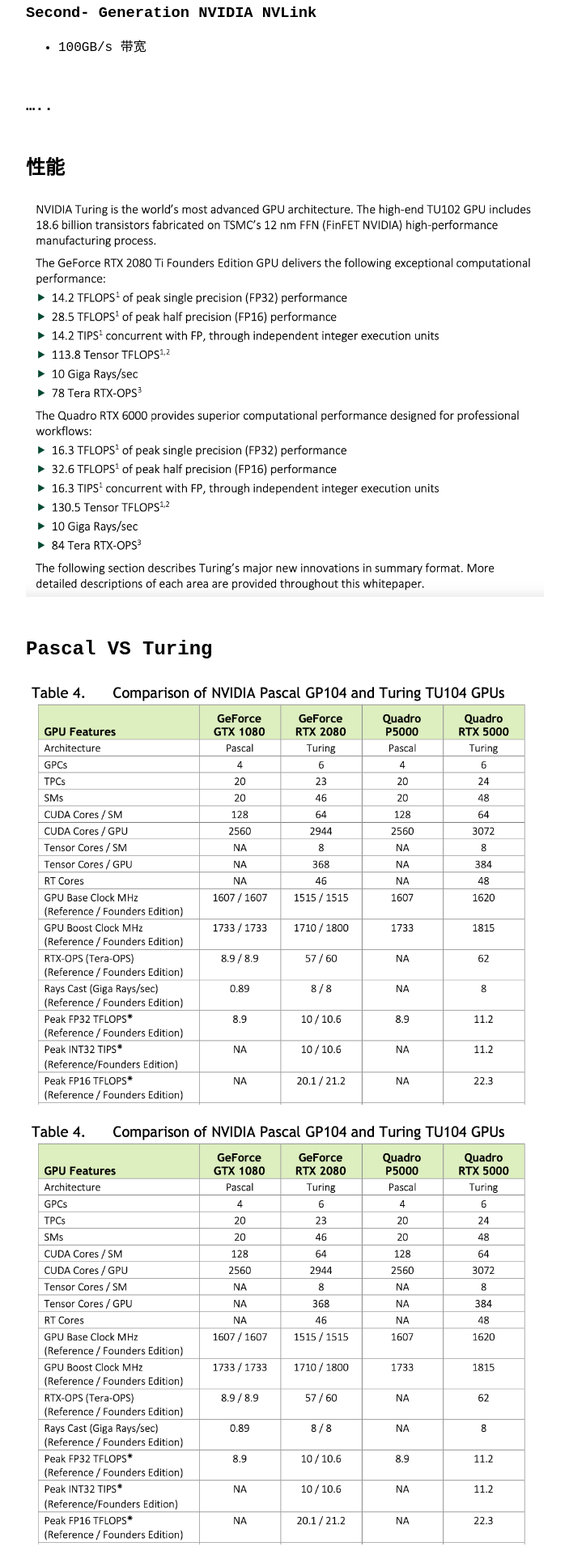
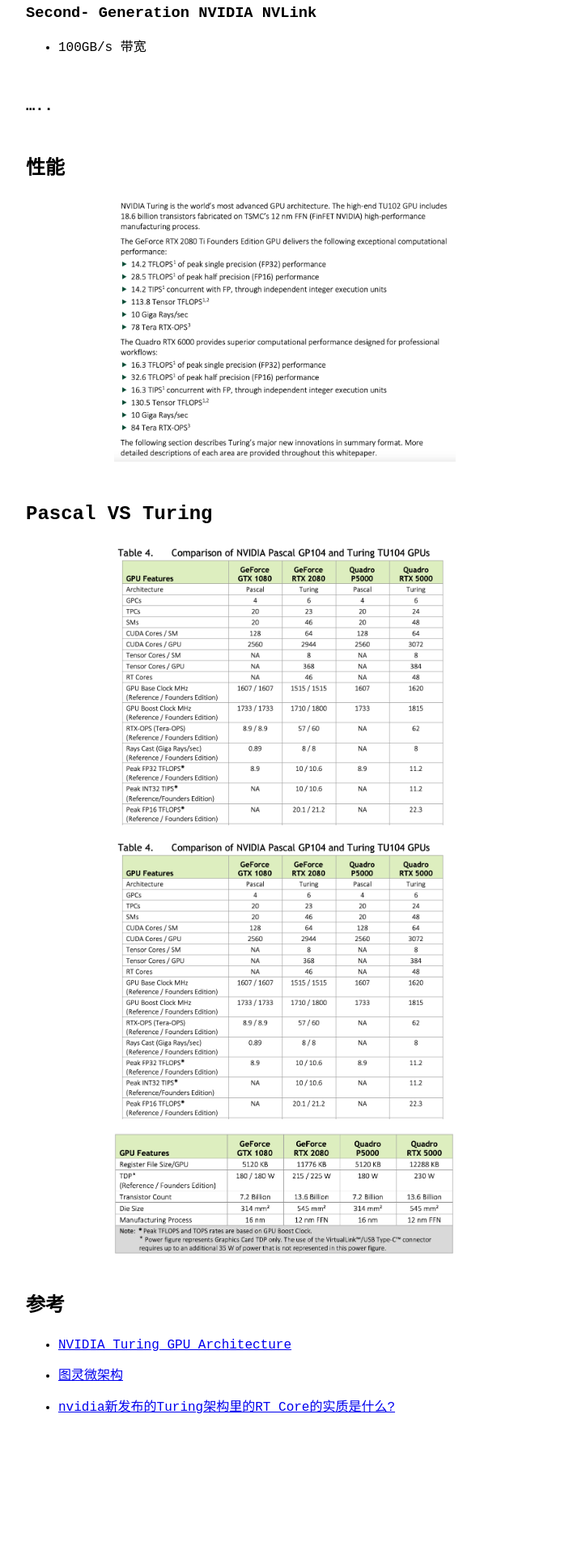
Before and after one commit to Daydream0929/daydream0929.github.io, a Jekyll site: the page built from _posts/2024-01-26-nvidia-turing.md, in a window 1280 px wide. Shown: the part 1054-2974 px from the top of the page at 81% size, without its empty margins (288-991 px from the left). Built offline with Jekyll 4.4.1, drawn with Linux system fonts in a browser that asks for light colours; our own code applies the rules of GitHub Pages for plain Markdown files; after the commit the page ends 2883 px from its top, so only the background shows below that.

Commit message:
update sass

```diff
--- a/_sass/no-style-please.scss
+++ b/_sass/no-style-please.scss
@@ -88,7 +88,7 @@
 }
 
 img {
-  max-width: 100%;
+  max-width: 66%;
   height: auto;
   display: block;
   margin: 0 auto;
```
